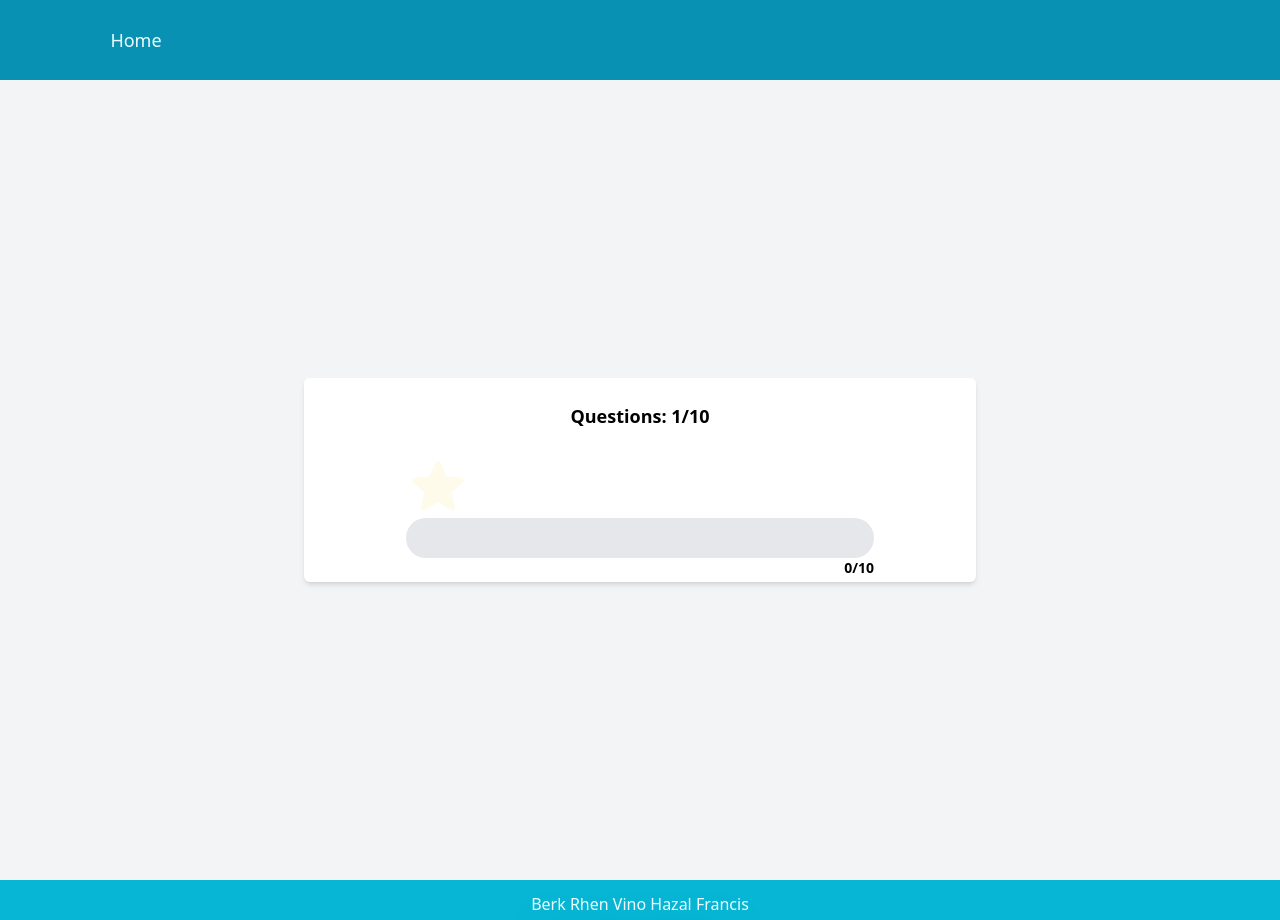
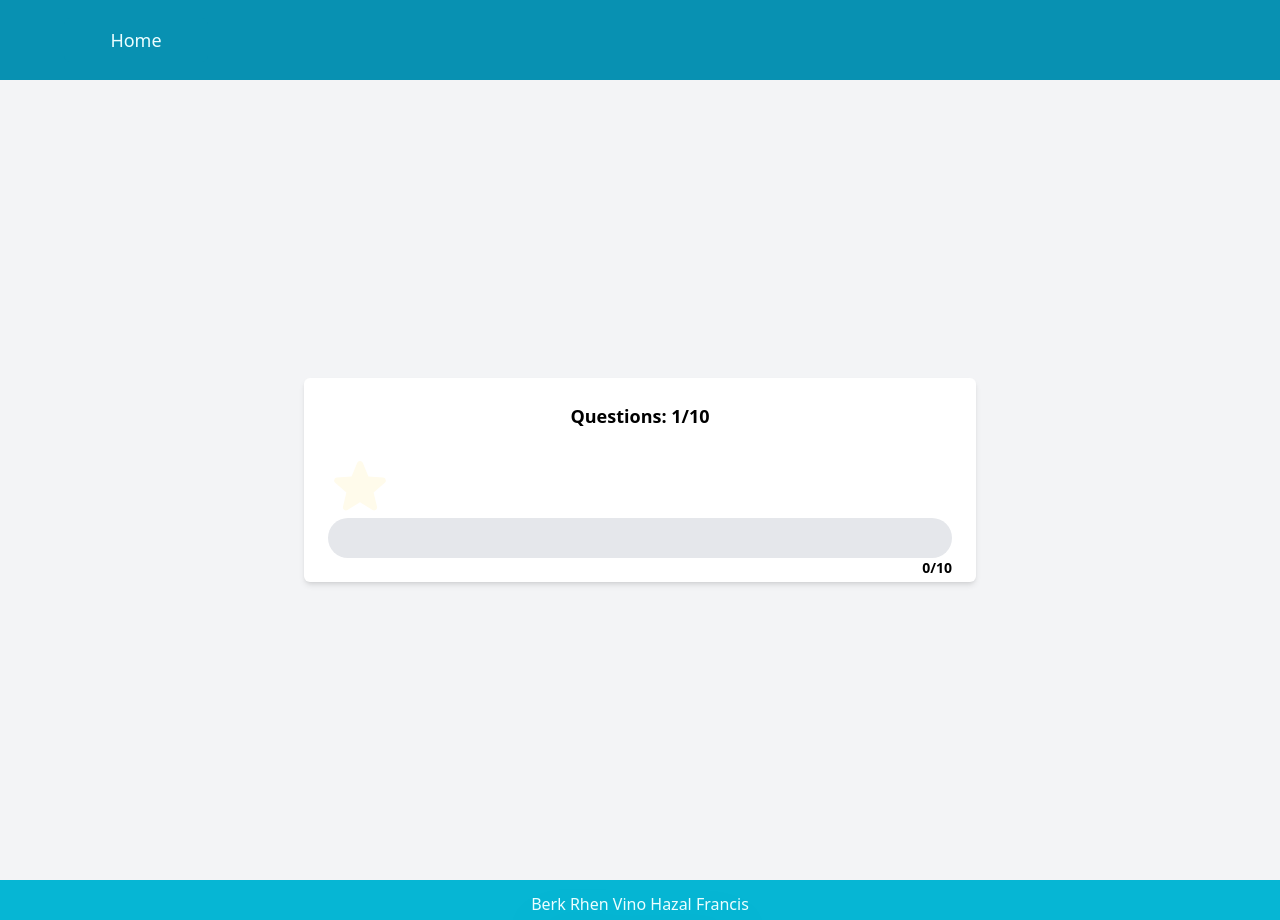
Before and after one commit to mdtoy-dev/Edicatation, a React app: page /quiz/Animals in a window 1280 px wide. Built offline with nearby package versions, Linux system fonts and the light colour scheme; the HTML template or start-up script is replaced by a standard one.

Commit message:
progress bar width changed to fit the new question card style

```diff
--- a/src/components/progressBar.jsx
+++ b/src/components/progressBar.jsx
@@ -29,15 +29,15 @@ function ProgressBar({ scoreCount }) {
 
   return (
     <div>
-      <div className="w-9/12 m-auto">
+      <div className="m-auto">
         <StarIcon
           className={starClass}
           style={{ marginLeft: `${progressPercentage}%` }}
         />
       </div>
-      <div className="mt-0 self-start justify-self-center place-self-center m-auto w-9/12 bg-gray-200 rounded-full h-10 dark:bg-gray-700">
+      <div className="mt-0 m-auto bg-gray-200 rounded-full h-10">
         <div
-          className="progress bg-green-400 rounded-full h-full transition-all ease-out duration-1000"
+          className="bg-green-400 rounded-full h-full transition-all ease-out duration-1000"
           style={{ width: `${progressPercentage}%` }}
         />
         <div className="ml-4 text-sm text-right font-semibold">
```
